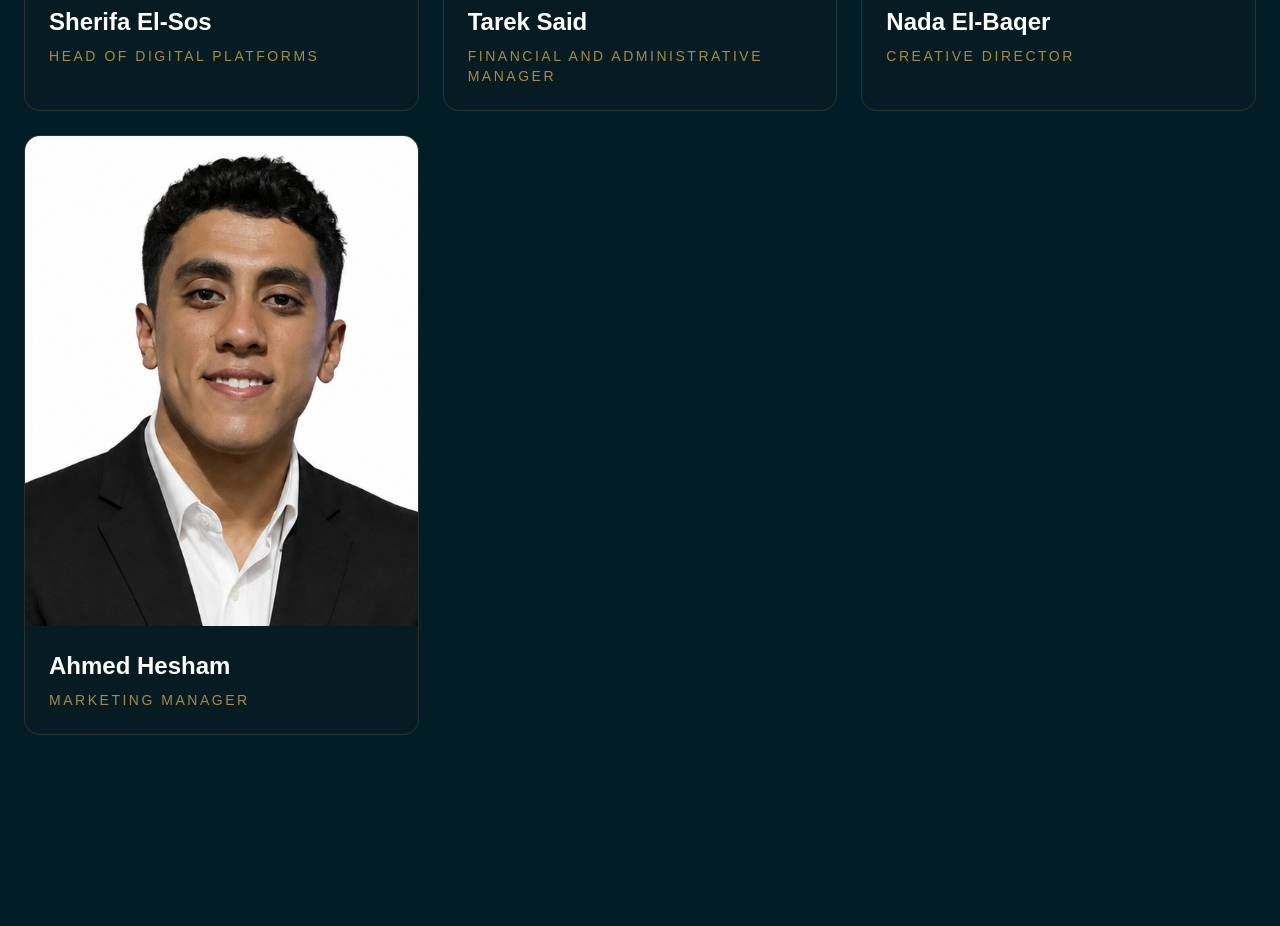
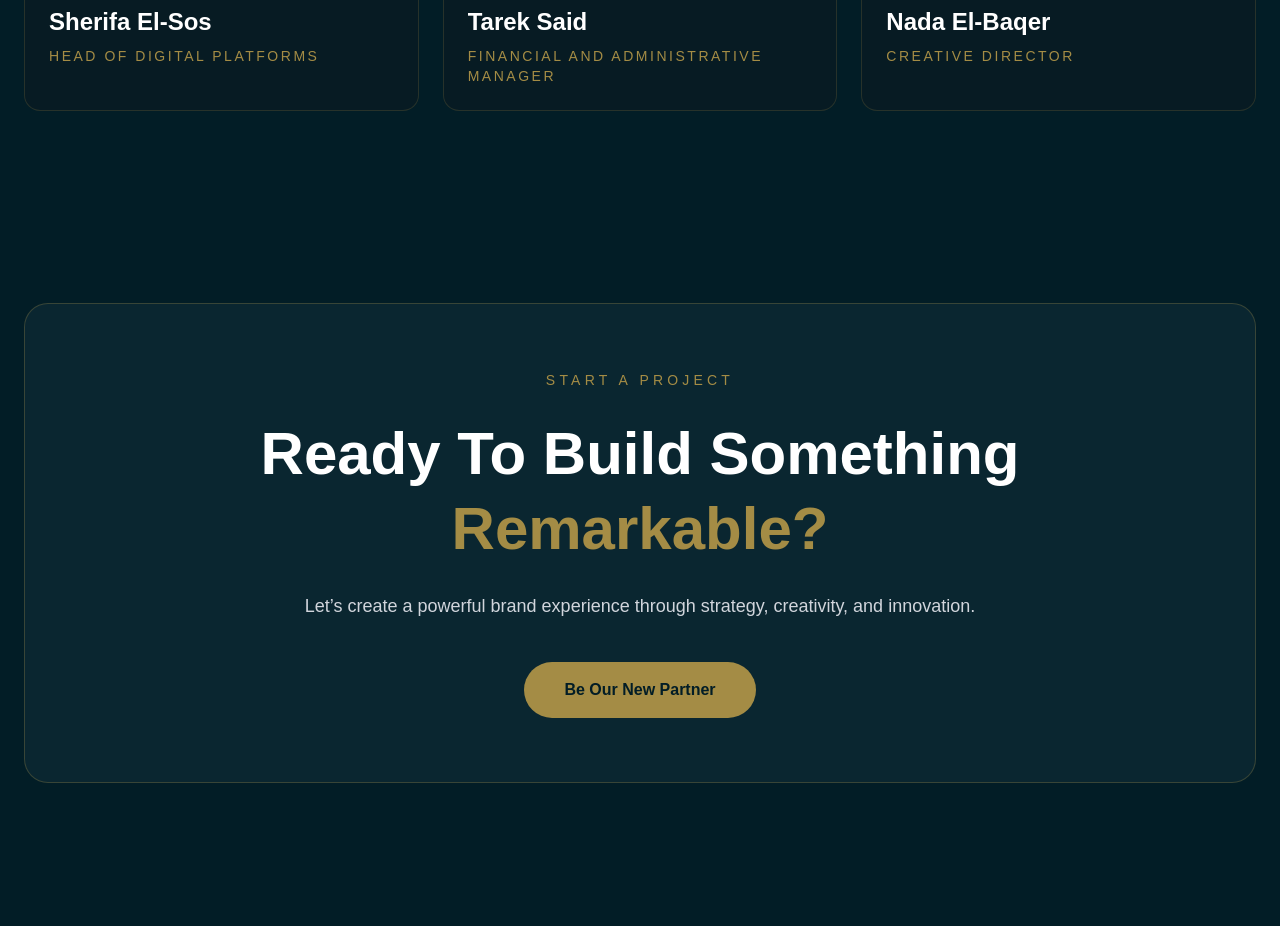
Before and after one commit to nubek-media/Nubek-Media-website-v2, a Next.js app: page / in a window 1280 px wide. Shown: the part 5860-6786 px from the top of the page. Built offline with nearby package versions, Linux system fonts and the light colour scheme.

Commit message:
Update OurTeam section

```diff
--- a/app/Components/OurTeam.tsx
+++ b/app/Components/OurTeam.tsx
@@ -33,11 +33,6 @@ const teamMembers = [
     name: "Nada El-Baqer",
     role: "Creative Director",
     image: "/images/team/nada-el-baqer.jpg",
-  },
-  {
-    name: "Ahmed  Hesham",
-    role: "Marketing Manager",
-    image: "/images/team/Ahmed-hesham.png",
   },
 ];
 
```
